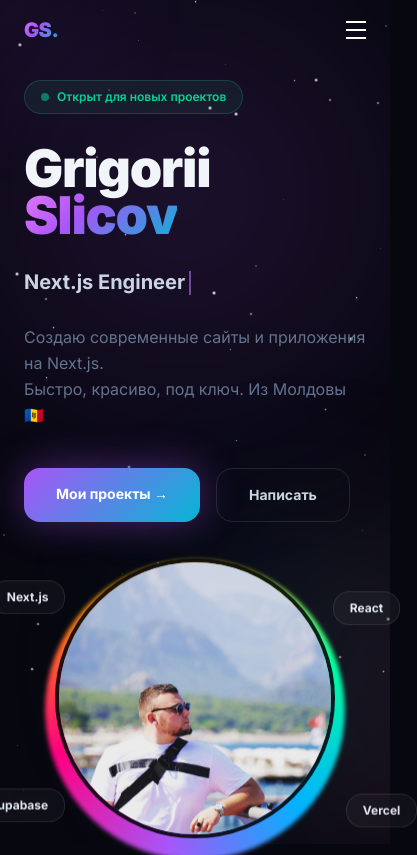
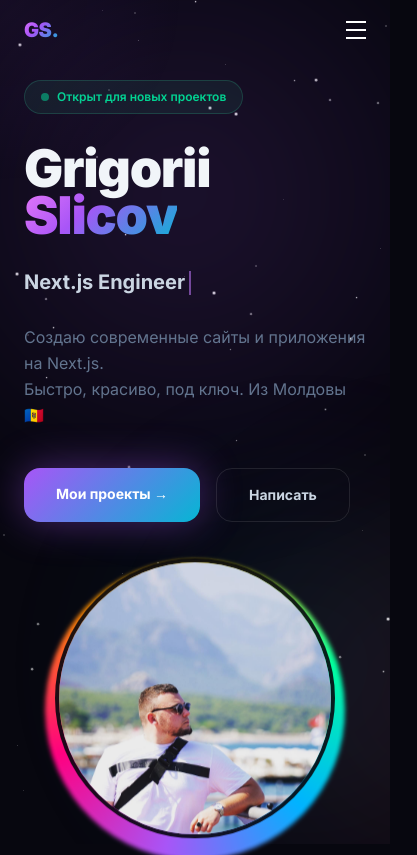
Before and after one commit to boomerang1312/portfolio, a Next.js app: page / in a window 390 px wide. Shown: the top 855 px of the page, 417 px wide, since content can reach past the window. Built offline with nearby package versions, Linux system fonts and the light colour scheme.

Commit message:
Fix mobile layout, update contacts, correct all links

```diff
--- a/app/page.tsx
+++ b/app/page.tsx
@@ -228,15 +228,15 @@ export default function Portfolio() {
             <div className="float relative rounded-full overflow-hidden" style={{width:280,height:280,border:"4px solid rgba(7,7,15,0.9)"}}>
               <Image src="/photo.jpg" alt="Grigorii Slicov" fill className="object-cover object-top" priority/>
             </div>
-            {/* Floating badges */}
+            {/* Floating badges — hidden on mobile to prevent clipping */}
             {[
-              {l:"Next.js",  top:"8%",  left:"-10%",  d:"0s"},
-              {l:"Supabase", top:"80%", left:"-15%",  d:"0.7s"},
-              {l:"React",    top:"8%",  right:"-10%", d:"1.4s"},
-              {l:"Vercel",   top:"80%", right:"-15%", d:"2.1s"},
+              {l:"Next.js",  top:"8%",  left:"-12%",  d:"0s"},
+              {l:"Supabase", top:"80%", left:"-16%",  d:"0.7s"},
+              {l:"React",    top:"8%",  right:"-12%", d:"1.4s"},
+              {l:"Vercel",   top:"80%", right:"-16%", d:"2.1s"},
             ].map(({l,d,...pos})=>(
-              <div key={l} className="float absolute glass rounded-2xl px-4 py-2 text-xs font-bold text-slate-200"
-                style={{...pos as React.CSSProperties, animationDelay:d, border:"1px solid rgba(255,255,255,0.1)"}}>
+              <div key={l} className="float absolute glass rounded-2xl px-4 py-2 text-xs font-bold text-slate-200 hidden md:flex items-center"
+                style={{...pos as React.CSSProperties, animationDelay:d, border:"1px solid rgba(255,255,255,0.15)"}}>
                 {l}
               </div>
             ))}
@@ -287,12 +287,12 @@ export default function Portfolio() {
                   Я из Кишинёва. Изучаю веб-разработку самостоятельно и уже создал несколько коммерческих проектов — туристический сайт с базой данных и стартап-платформу для активностей в Молдове.
                 </p>
                 <div className="flex flex-wrap gap-3">
-                  <a href="https://wa.me/37369083514" target="_blank" rel="noopener noreferrer"
+                  <a href="tel:+37369721294"
                     className="flex items-center gap-2 px-5 py-2.5 rounded-xl text-sm font-bold text-white hover:scale-105 transition-transform"
                     style={{background:"#25d366"}}>
-                    WhatsApp
+                    +373 69 721 294
                   </a>
-                  <a href="https://t.me/slicovgrigorii" target="_blank" rel="noopener noreferrer"
+                  <a href="https://t.me/targetboomerang" target="_blank" rel="noopener noreferrer"
                     className="flex items-center gap-2 px-5 py-2.5 rounded-xl text-sm font-bold text-white hover:scale-105 transition-transform"
                     style={{background:"#229ed9"}}>
                     Telegram
@@ -420,9 +420,9 @@ export default function Portfolio() {
           <Reveal delay={0.1}>
             <TiltCard className="p-2 mb-8 text-left">
               {[
-                {icon:"📱",label:"WhatsApp / Telegram",val:"+373 69 083 514",href:"https://wa.me/37369083514"},
-                {icon:"✉️",label:"Email",val:"leelisalee.13@gmail.com",href:"mailto:leelisalee.13@gmail.com"},
-                {icon:"📍",label:"Локация",val:"Молдова, Кишинёв",href:null},
+                {icon:"📱",label:"Телефон",val:"+373 69 721 294",href:"tel:+37369721294"},
+                {icon:"✉️",label:"Email",val:"grisha.009@mail.ru",href:"mailto:grisha.009@mail.ru"},
+                {icon:"✈️",label:"Telegram",val:"@targetboomerang",href:"https://t.me/targetboomerang"},
               ].map(item=>(
                 <div key={item.label} className="flex items-center gap-4 px-6 py-5 rounded-2xl hover:bg-white/5 transition-colors">
                   <div className="w-12 h-12 rounded-2xl flex items-center justify-center text-xl shrink-0"
@@ -440,10 +440,10 @@ export default function Portfolio() {
             </TiltCard>
           </Reveal>
           <Reveal delay={0.2}>
-            <a href="https://wa.me/37369083514" target="_blank" rel="noopener noreferrer"
+            <a href="https://t.me/targetboomerang" target="_blank" rel="noopener noreferrer"
               className="inline-flex items-center gap-3 px-10 py-5 rounded-2xl font-black text-white text-base transition-all duration-300 hover:scale-105"
               style={{background:"linear-gradient(135deg,#a855f7,#06b6d4)",boxShadow:"0 0 60px rgba(168,85,247,0.5)"}}>
-              Написать в WhatsApp →
+              Написать в Telegram →
             </a>
           </Reveal>
         </div>
```
